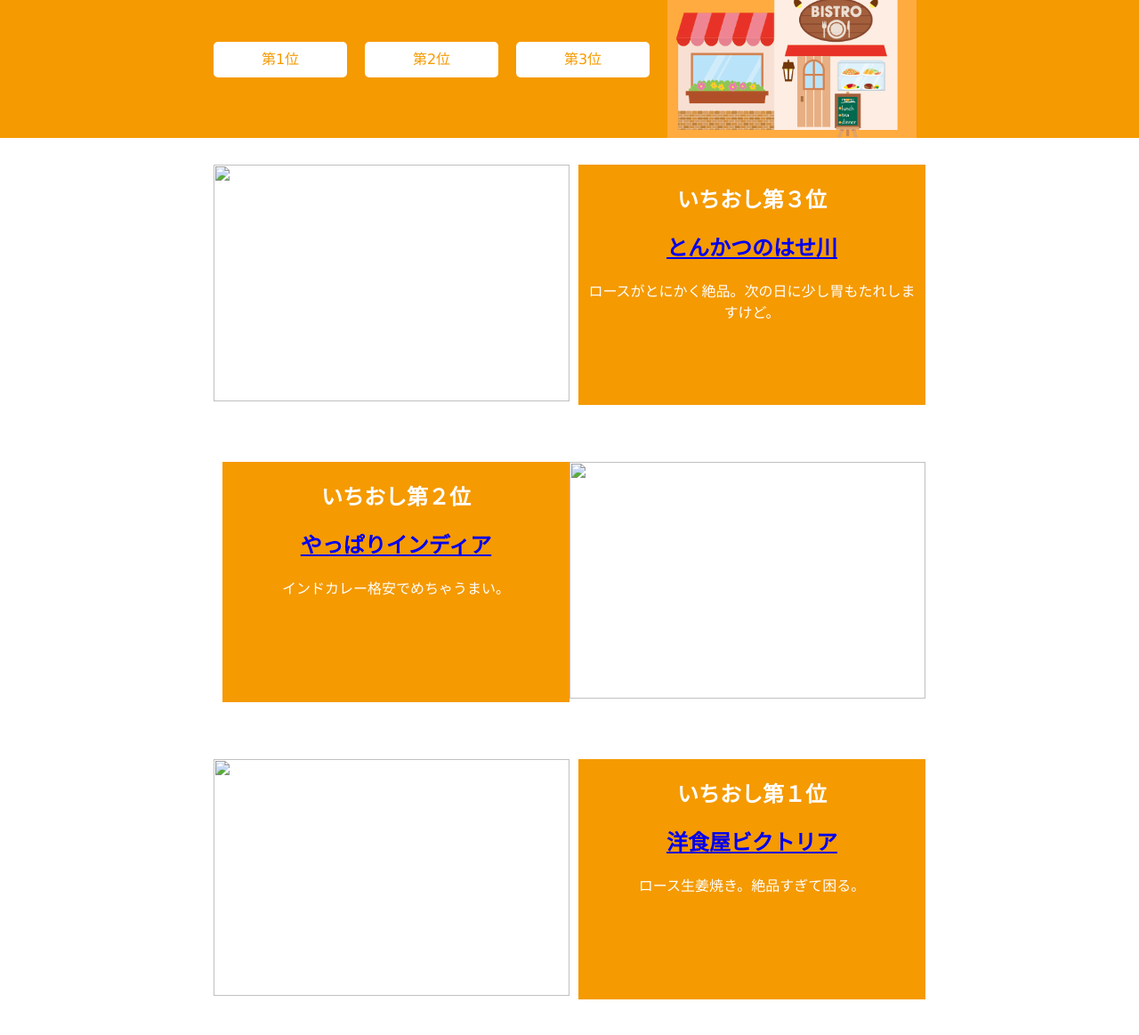
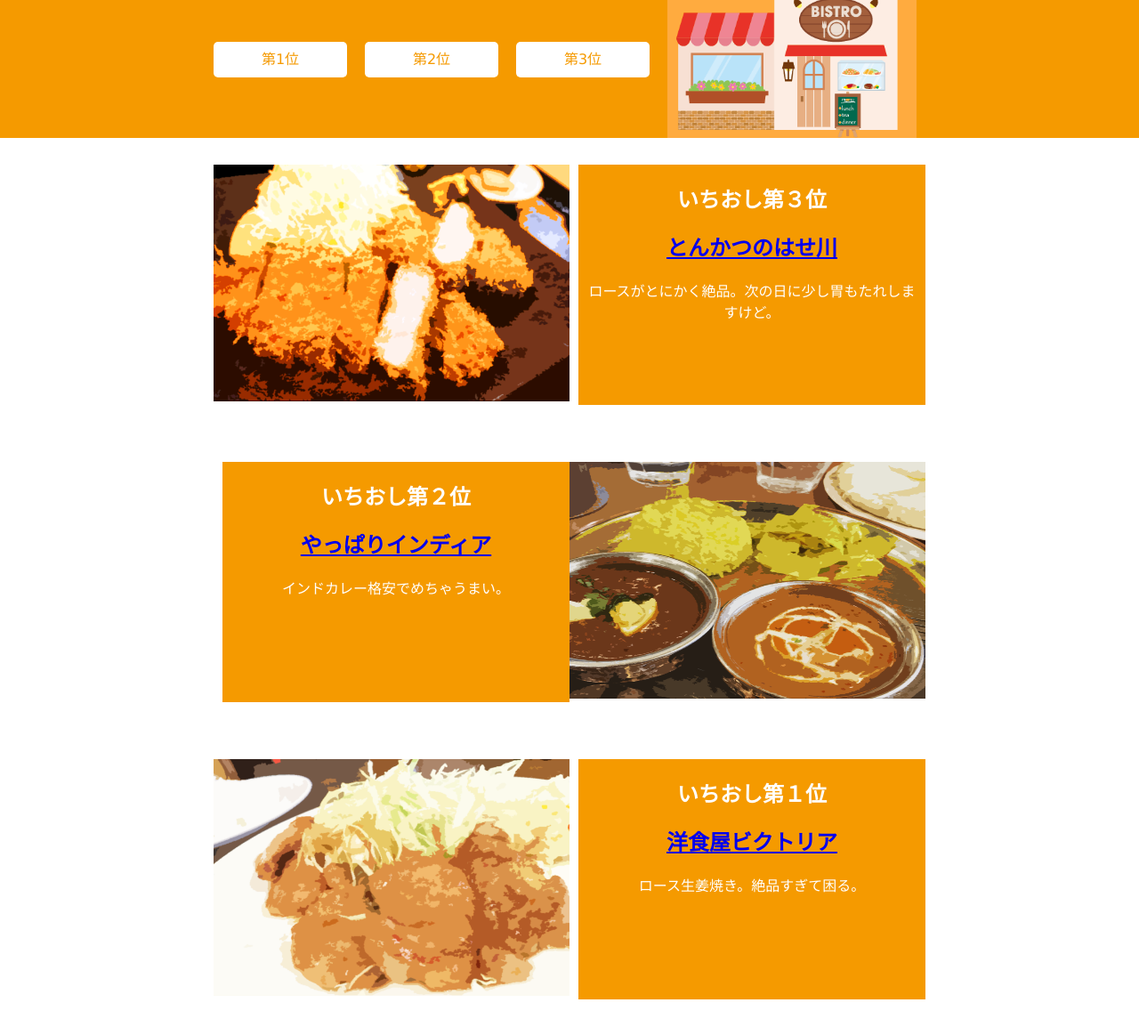
Before and after one commit to haruchan-t/haru.eat, a plain HTML site: page index.html in a window 1280 px wide. Shown: the part 137-1300 px from the top of the page at 89% size. Drawn offline with Linux system fonts and the light colour scheme.

Commit message:
Update index.html

```diff
--- a/index.html
+++ b/index.html
@@ -33,7 +33,7 @@
            <section>
 
              <div class="pic">
-               <img src="img/tonkatu.png">
+               <img src="tonkatu.png">
              </div>
              <div class="info">
               <h2><a id="no3">いちおし第３位</a> </h2>
@@ -45,7 +45,7 @@
         <section>
 
           <div class="pic">
-            <img src="img/india.png">
+            <img src="india.png">
           </div>
           <div class="info">
             <h2><a id="no2">いちおし第２位</a></h2>
@@ -56,7 +56,7 @@
 
         <section>
              <div class="pic">
-               <img src="img/bikutoria.png">
+               <img src="bikutoria.png">
               </div>
               <div class="info">
               <h2><a id="no1">いちおし第１位</a></h2>
@@ -72,7 +72,7 @@
          <footer>
            <div class="container">
              <div class="name">harublog</div>
-             <div class="img"><img src="img/アイコン.png"></div>
+             <div class="img"><img src="アイコン.png"></div>
 
            </div>
          </footer>
```
